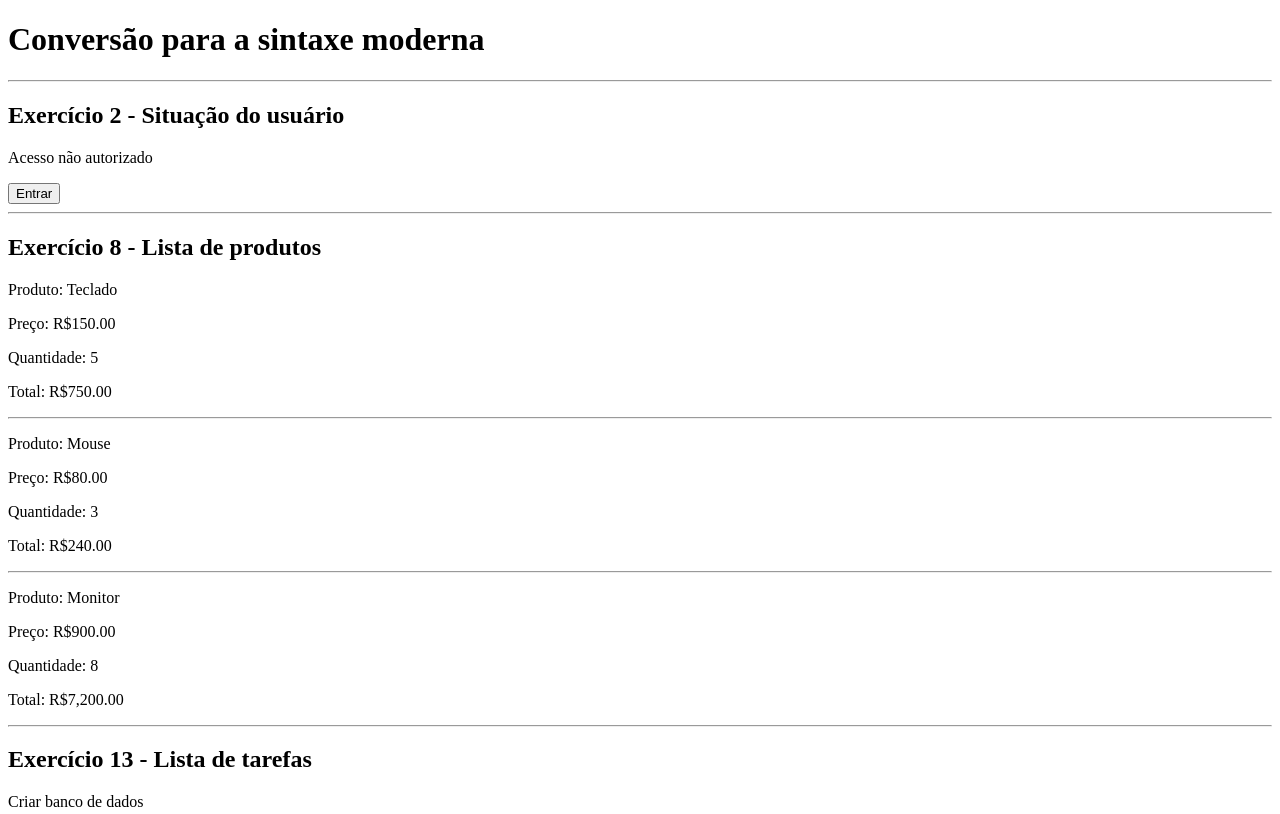
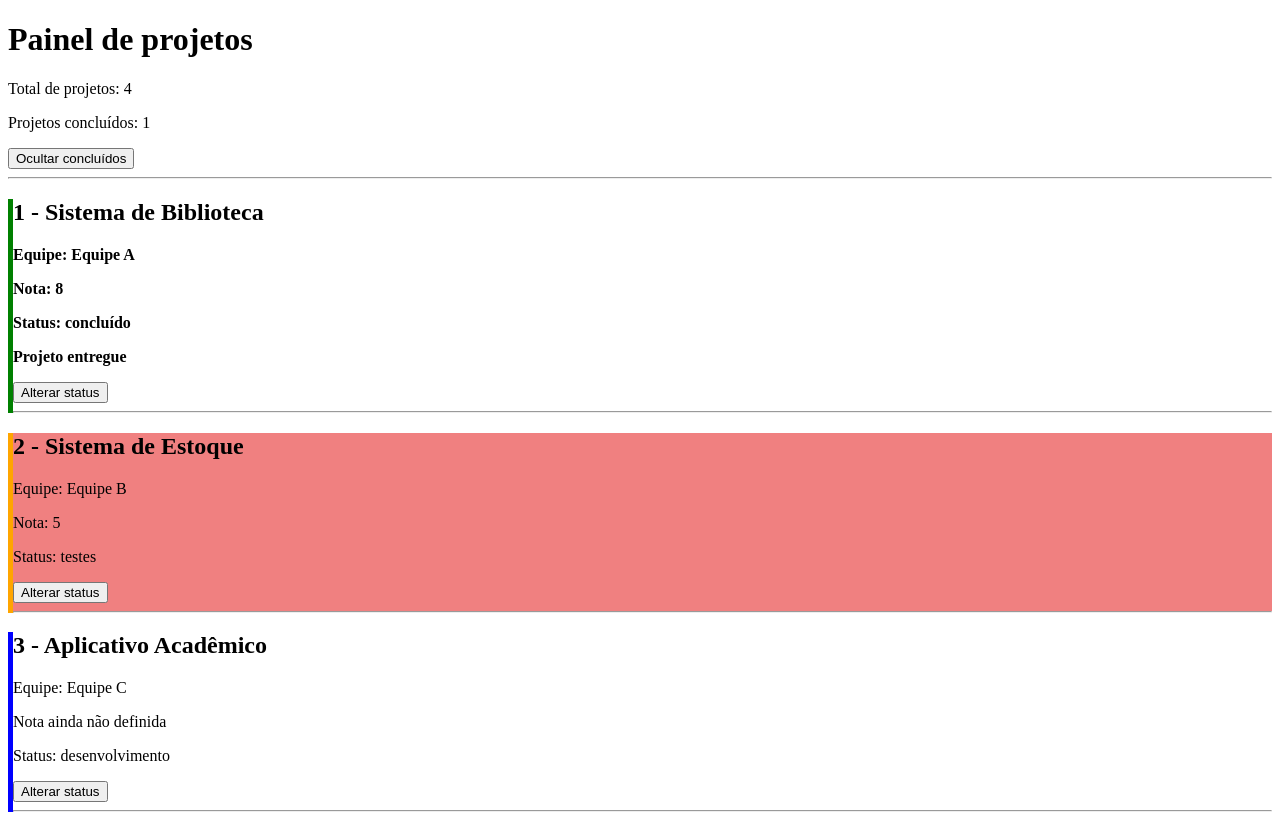
Before and after one commit to 272499/PI4-Thiago, an Angular app in the folder primeiro/: page / in a window 1280 px wide. Shown: the top 814 px of the page. Built offline with nearby package versions, Linux system fonts and the light colour scheme.

Commit message:
Desafio final - Painel de projetos

```diff
--- a/primeiro/src/app/app.html
+++ b/primeiro/src/app/app.html
@@ -1 +1 @@
-<app-lista2-exercicio-14></app-lista2-exercicio-14>
+<app-lista2-desafio-final></app-lista2-desafio-final>
--- /dev/null
+++ b/primeiro/src/app/lista-exercicios-2/desafio-final/desafio-final.html
@@ -0,0 +1,54 @@
+<h1>Painel de projetos</h1>
+
+<p>Total de projetos: {{ projetos.length }}</p>
+<p>Projetos concluídos: {{ totalConcluidos() }}</p>
+
+<button (click)="alternarConcluidos()">
+  {{ mostrarConcluidos ? 'Ocultar concluídos' : 'Mostrar concluídos' }}
+</button>
+
+<hr>
+
+@for (projeto of projetos; track projeto.id; let i = $index) {
+
+  @if (mostrarConcluidos || projeto.status !== 'concluído') {
+
+    <div
+      [ngClass]="{
+        'planejamento': projeto.status === 'planejamento',
+        'desenvolvimento': projeto.status === 'desenvolvimento',
+        'testes': projeto.status === 'testes',
+        'concluido': projeto.status === 'concluído',
+        'nota-alta': projeto.nota !== null && projeto.nota >= 7,
+        'nota-baixa': projeto.nota !== null && projeto.nota < 6
+      }"
+    >
+
+      <h2>{{ i + 1 }} - {{ projeto.titulo }}</h2>
+
+      <p>Equipe: {{ projeto.equipe }}</p>
+
+      @if (projeto.nota !== null) {
+        <p>Nota: {{ projeto.nota }}</p>
+      } @else {
+        <p>Nota ainda não definida</p>
+      }
+
+      <p>Status: {{ projeto.status }}</p>
+
+      @if (projeto.entregue) {
+        <p>Projeto entregue</p>
+      }
+
+      <button (click)="alterarStatus(projeto)">
+        Alterar status
+      </button>
+
+      <hr>
+
+    </div>
+  }
+
+} @empty {
+  <p>Nenhum projeto cadastrado.</p>
+}
--- /dev/null
+++ b/primeiro/src/app/lista-exercicios-2/desafio-final/desafio-final.scss
@@ -0,0 +1,23 @@
+.planejamento {
+  border-left: 5px solid gray;
+}
+
+.desenvolvimento {
+  border-left: 5px solid blue;
+}
+
+.testes {
+  border-left: 5px solid orange;
+}
+
+.concluido {
+  border-left: 5px solid green;
+}
+
+.nota-alta {
+  font-weight: bold;
+}
+
+.nota-baixa {
+  background-color: lightcoral;
+}
--- /dev/null
+++ b/primeiro/src/app/lista-exercicios-2/desafio-final/desafio-final.ts
@@ -0,0 +1,78 @@
+import { Component } from '@angular/core';
+
+interface Projeto {
+  id: number;
+  titulo: string;
+  equipe: string;
+  nota: number | null;
+  status: 'planejamento' | 'desenvolvimento' | 'testes' | 'concluído';
+  entregue: boolean;
+}
+
+@Component({
+  selector: 'app-lista2-desafio-final',
+  standalone: false,
+  templateUrl: './desafio-final.html',
+  styleUrl: './desafio-final.scss',
+})
+export class DesafioFinal {
+
+  mostrarConcluidos = true;
+
+  projetos: Projeto[] = [
+    {
+      id: 1,
+      titulo: 'Sistema de Biblioteca',
+      equipe: 'Equipe A',
+      nota: 8,
+      status: 'concluído',
+      entregue: true
+    },
+    {
+      id: 2,
+      titulo: 'Sistema de Estoque',
+      equipe: 'Equipe B',
+      nota: 5,
+      status: 'testes',
+      entregue: false
+    },
+    {
+      id: 3,
+      titulo: 'Aplicativo Acadêmico',
+      equipe: 'Equipe C',
+      nota: null,
+      status: 'desenvolvimento',
+      entregue: false
+    },
+    {
+      id: 4,
+      titulo: 'Portal de Cursos',
+      equipe: 'Equipe D',
+      nota: 7,
+      status: 'planejamento',
+      entregue: false
+    }
+  ];
+
+  alternarConcluidos() {
+    this.mostrarConcluidos = !this.mostrarConcluidos;
+  }
+
+  alterarStatus(projeto: Projeto) {
+    if (projeto.status === 'planejamento') {
+      projeto.status = 'desenvolvimento';
+    } else if (projeto.status === 'desenvolvimento') {
+      projeto.status = 'testes';
+    } else if (projeto.status === 'testes') {
+      projeto.status = 'concluído';
+    } else {
+      projeto.status = 'planejamento';
+    }
+  }
+
+  totalConcluidos() {
+    return this.projetos.filter(
+      projeto => projeto.status === 'concluído'
+    ).length;
+  }
+}
--- a/primeiro/src/app/lista-exercicios-2/lista-exercicios-2-module.ts
+++ b/primeiro/src/app/lista-exercicios-2/lista-exercicios-2-module.ts
@@ -15,6 +15,7 @@ import { Exercicio11 } from './exercicio-11/exercicio-11';
 import { Exercicio12 } from './exercicio-12/exercicio-12';
 import { Exercicio13 } from './exercicio-13/exercicio-13';
 import { Exercicio14 } from './exercicio-14/exercicio-14';
+import { DesafioFinal } from './desafio-final/desafio-final';
 
 @NgModule({
   declarations: [
@@ -32,6 +33,7 @@ import { Exercicio14 } from './exercicio-14/exercicio-14';
     Exercicio12,
     Exercicio13,
     Exercicio14,
+    DesafioFinal,
   ],
   imports: [CommonModule, FormsModule],
   exports: [
@@ -49,6 +51,7 @@ import { Exercicio14 } from './exercicio-14/exercicio-14';
     Exercicio12,
     Exercicio13,
     Exercicio14,
+    DesafioFinal,
   ],
 })
 export class ListaExercicios2Module {}
```
Also changed, not shown: 1 other file (tests, documents, lock files or other folders).
